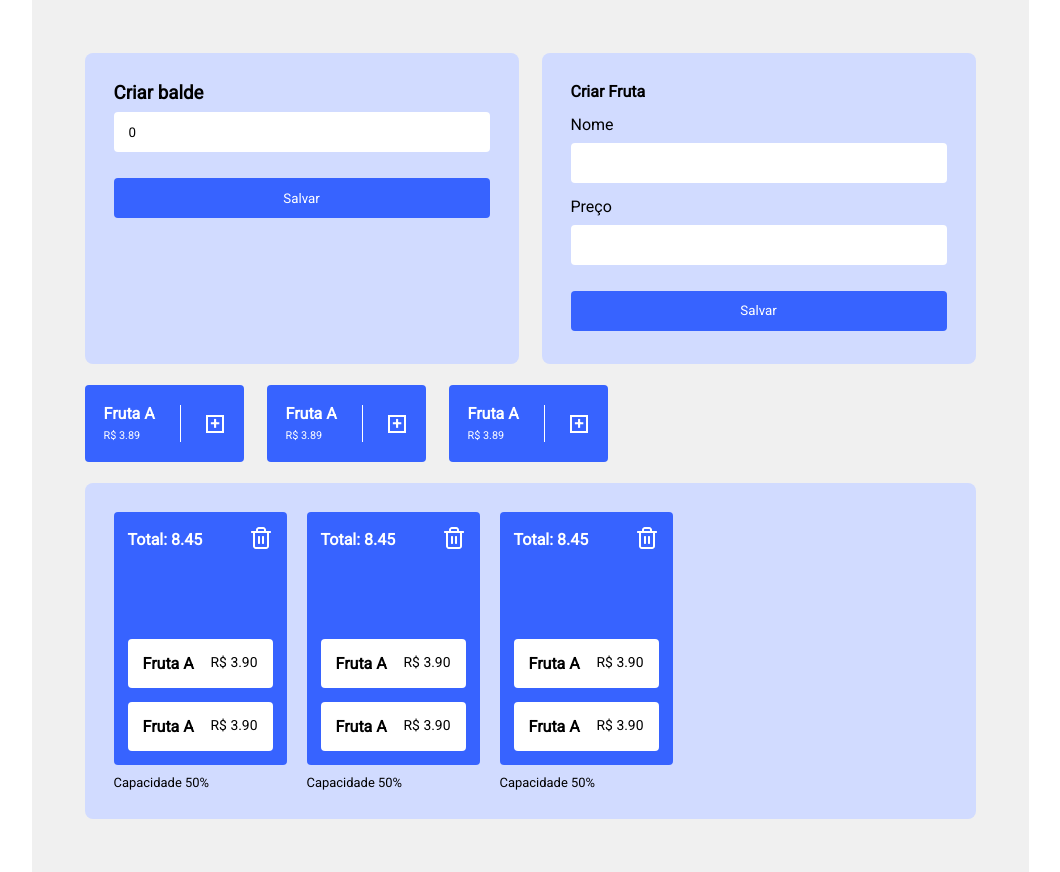
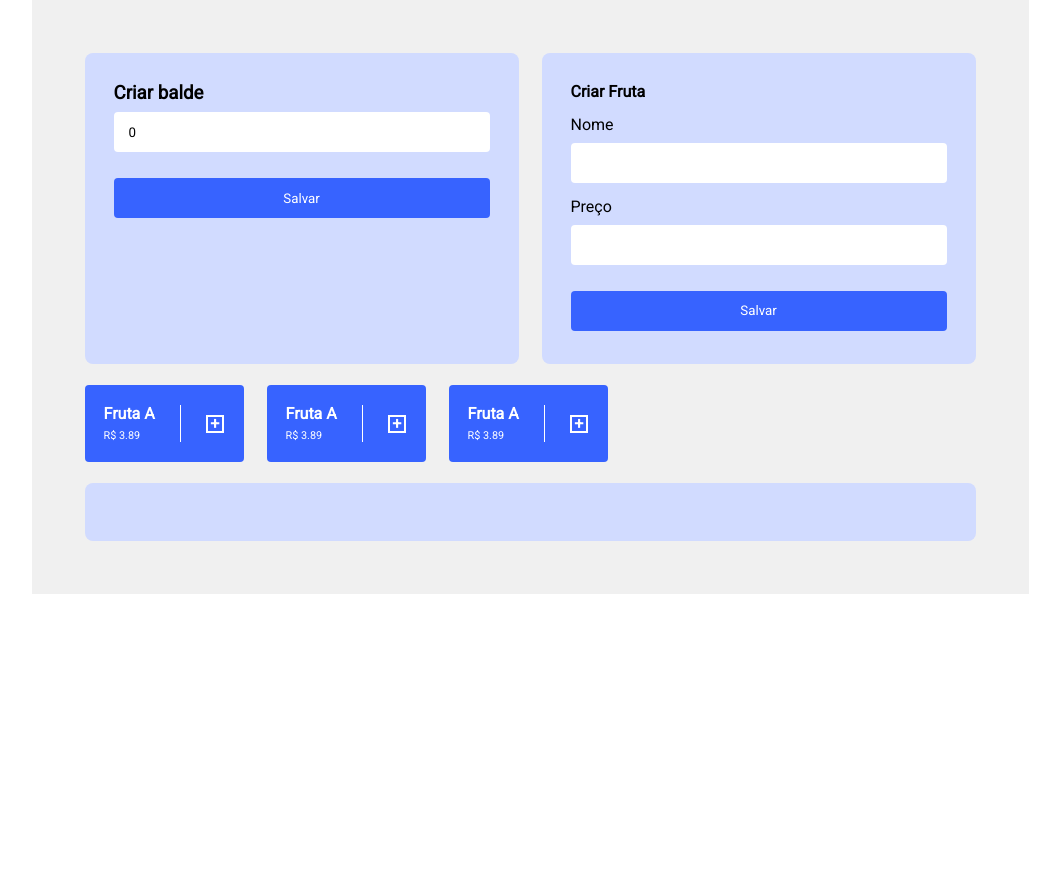
Before and after one commit to EdAndrade/armazenamento-de-frutas, a Nuxt app: page / in a window 1280 px wide. Shown: the whole page, without its empty margins (110-1170 px from the left). After the commit the page ends 800 px from the top, so only its background shows below. Built offline with nearby package versions, Linux system fonts and the light colour scheme.

Commit message:
listing added buckets

```diff
--- a/pages/index.vue
+++ b/pages/index.vue
@@ -16,9 +16,7 @@
 			</div>
 
 			<div class="buckets">
-				<Bucket/>
-				<Bucket/>
-				<Bucket/>
+				<Bucket v-for="(bucket, index) in buckets" :key="index"/>
 			</div>
 
 		</section>
@@ -32,6 +30,7 @@
 	import CreateFruit from '@/components/CreateFruit/index.vue'
 	import Fruit from '@/components/Fruit/index.vue'
 	import Bucket from '@/components/Bucket/index.vue'
+	import { mapState } from 'vuex'
 
 	export default {
 
@@ -42,6 +41,15 @@
 			CreateFruit,
 			Fruit,
 			Bucket
+		},
+
+		computed: {
+
+			...mapState({
+				buckets: state => state.buckets.buckets
+			})
+
+
 		}
 	}
 
```
